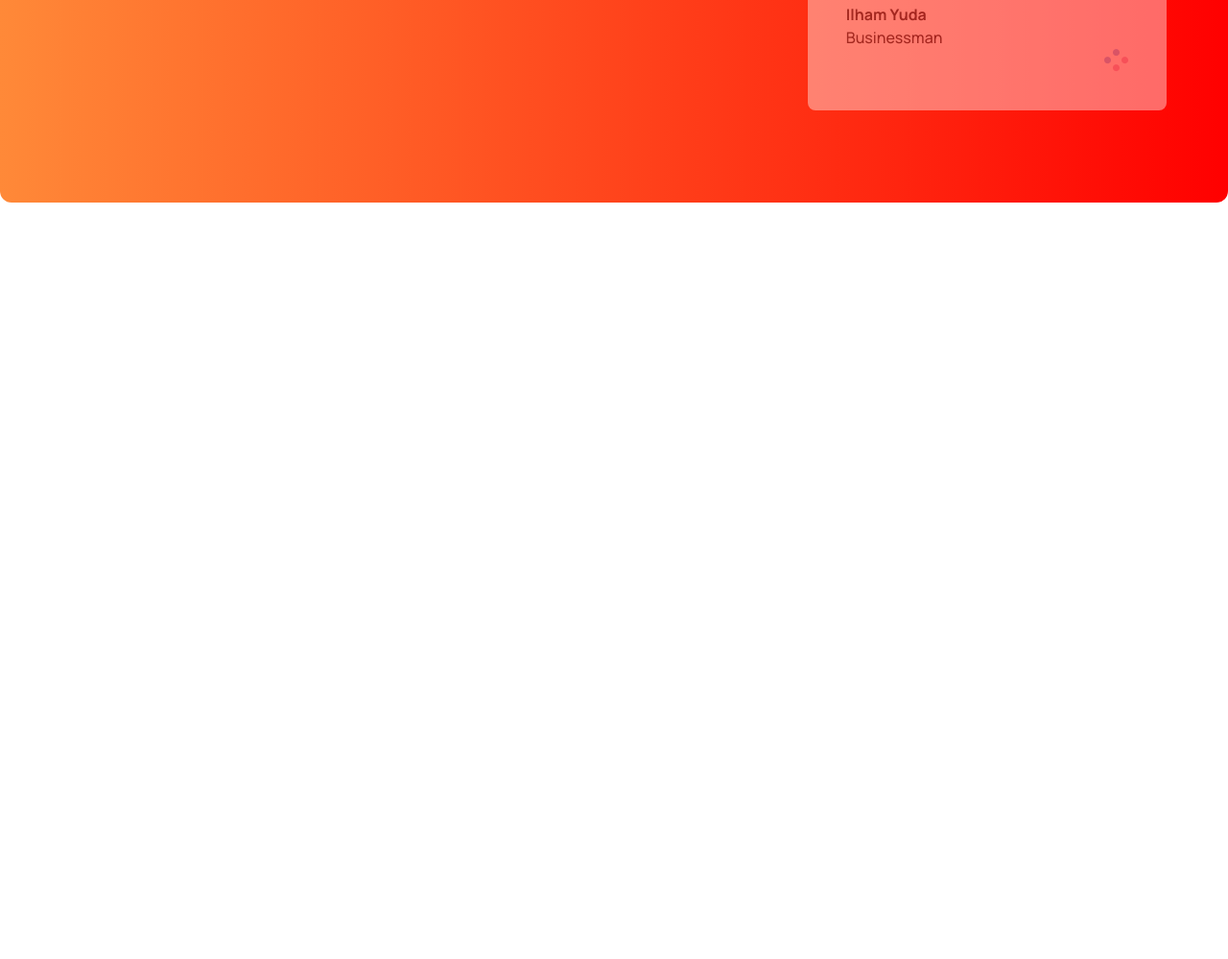
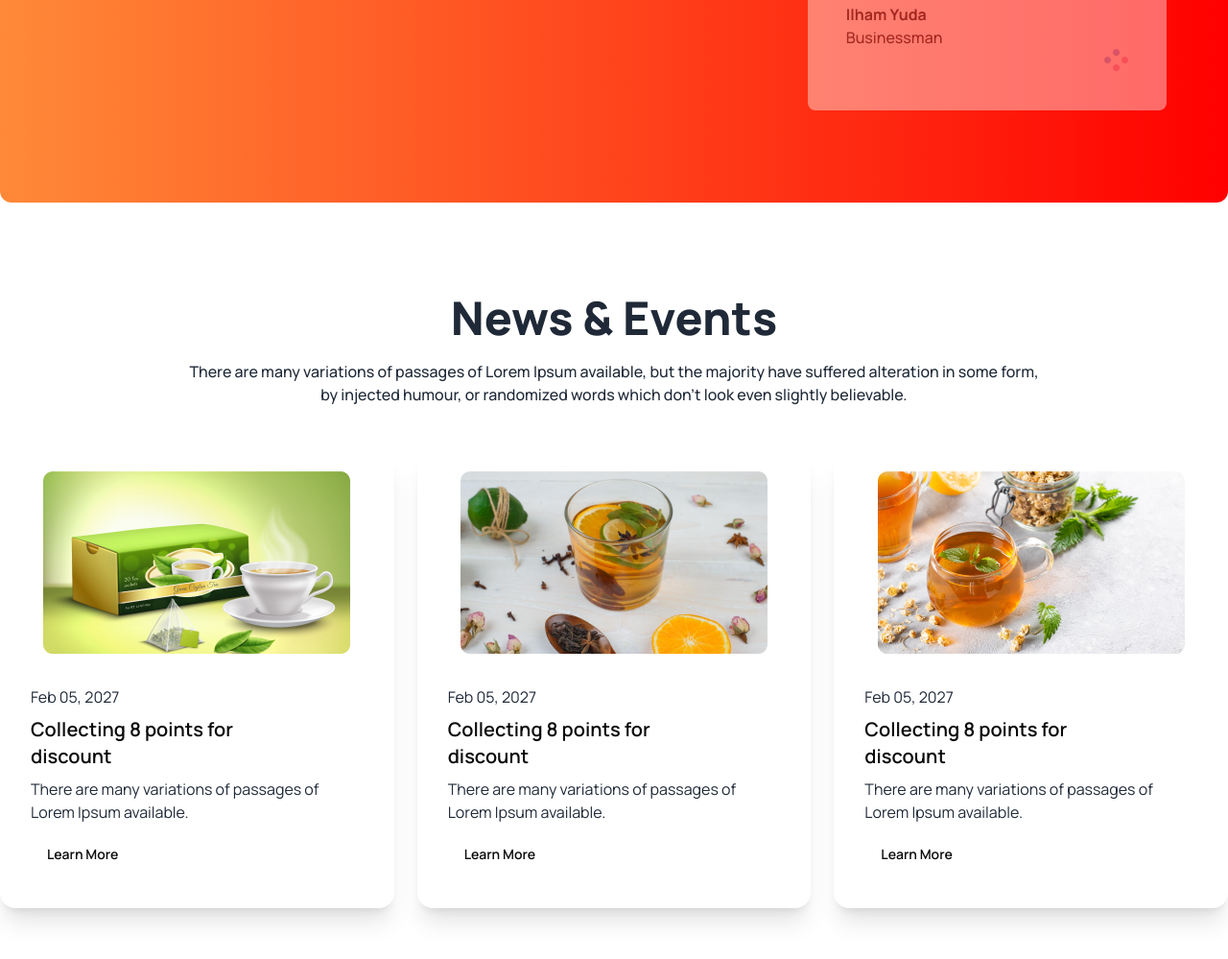
Before and after one commit to Partha-Ds/tea-house-with-daisy-ui, a plain HTML site: page index.html in a window 1280 px wide. Shown: the part 2320-3319 px from the top of the page at 96% size. Before the commit the page ends 2627 px from the top, so only its background shows below. Drawn offline with nearby package versions, Linux system fonts and the light colour scheme.

Commit message:
cews & event section added

```diff
--- a/index.html
+++ b/index.html
@@ -117,7 +117,10 @@
             </div>
             <div class="space-y-5 flex-1">
                 <h3 class="text-5xl font-extrabold">Great Tea, Freshly <br>Presented</h3>
-                <p>The meaning of gong cha is chance is to provide the best tea to emperor from all possessions . It represents the highest quality and self expectation. Establishing in 2006, Gong cha had been deeply appreciated by its customers  because of good words of mouth and unique customized service orginated from Taiwan.</p>
+                <p>The meaning of gong cha is chance is to provide the best tea to emperor from all possessions . It
+                    represents the highest quality and self expectation. Establishing in 2006, Gong cha had been deeply
+                    appreciated by its customers because of good words of mouth and unique customized service orginated
+                    from Taiwan.</p>
                 <h4 class="text-xl font-extrabold">Unique Taste</h4>
                 <p>A Unique and different style from other teapots gives a luxurious and minimalist impression</p>
                 <h4 class="text-xl font-extrabold mt-8">Premium Quality</h4>
@@ -125,7 +128,8 @@
             </div>
         </section>
         <!-- super client section -->
-        <section class="my-24 flex flex-col lg:flex-row gap-12 rounded-xl bg-gradient-to-r from-[#ff8938] to-[#ff0000] px-16 py-24">
+        <section
+            class="my-24 flex flex-col lg:flex-row gap-12 rounded-xl bg-gradient-to-r from-[#ff8938] to-[#ff0000] px-16 py-24">
             <div class="flex lg:pr-28 items-center">
                 <div class="space-y-5">
                     <h2 class="text-5xl font-extrabold text-white">
@@ -134,7 +138,9 @@
                         Clients
                     </h2>
                     <p class="text-white">
-                        There are many variations of passages of Lorem Ipsum available, but the majority have suffered alteration in some form, by injected humour, or randomised words which don't look even slightly believable.
+                        There are many variations of passages of Lorem Ipsum available, but the majority have suffered
+                        alteration in some form, by injected humour, or randomised words which don't look even slightly
+                        believable.
                     </p>
                     <button class="btn btn-primary">Show All</button>
                 </div>
@@ -143,8 +149,10 @@
             <div class="relative">
                 <!-- next review -->
                 <div class="relative z-10 mb-16 opacity-40 p-10 rounded-lg bg-white">
-                    <img class="absolute -top-5 -left-5 border-4 border-white rounded-full bg-white" src="images/client.png" alt="">
-                    <p>We are providing the best and suitable home insurance services for the people who are interested to treatment</p>
+                    <img class="absolute -top-5 -left-5 border-4 border-white rounded-full bg-white"
+                        src="images/client.png" alt="">
+                    <p>We are providing the best and suitable home insurance services for the people who are interested
+                        to treatment</p>
                     <h4 class="font-bold mt-5">Ilham Yuda</h4>
                     <p class="font-medium">Businessman</p>
                     <div class="flex justify-end">
@@ -153,8 +161,10 @@
                 </div>
                 <!-- current review -->
                 <div class="absolute z-20 top-40 lg:-left-24 lg:w-[430px] p-10 rounded-lg bg-white">
-                    <img class="absolute -top-5 -left-5 border-4 border-white rounded-full bg-white" src="images/client.png" alt="">
-                    <p>We are providing the best and suitable home insurance services for the people who are interested to treatment</p>
+                    <img class="absolute -top-5 -left-5 border-4 border-white rounded-full bg-white"
+                        src="images/client.png" alt="">
+                    <p>We are providing the best and suitable home insurance services for the people who are interested
+                        to treatment</p>
                     <h4 class="font-bold mt-5">Ilham Yuda</h4>
                     <p class="font-medium">Businessman</p>
                     <div class="flex justify-end">
@@ -163,12 +173,65 @@
                 </div>
                 <!-- previous review -->
                 <div class="relative z-10 p-10 opacity-40 rounded-lg bg-white">
-                    <img class="absolute -top-5 -left-5 border-4 border-white rounded-full bg-white" src="images/client.png" alt="">
-                    <p>We are providing the best and suitable home insurance services for the people who are interested to treatment</p>
+                    <img class="absolute -top-5 -left-5 border-4 border-white rounded-full bg-white"
+                        src="images/client.png" alt="">
+                    <p>We are providing the best and suitable home insurance services for the people who are interested
+                        to treatment</p>
                     <h4 class="font-bold mt-5">Ilham Yuda</h4>
                     <p class="font-medium">Businessman</p>
                     <div class="flex justify-end">
                         <img src="images/circles.png" alt="">
+                    </div>
+                </div>
+            </div>
+        </section>
+        <!-- news & events section -->
+        <section class="my-24 text-center">
+            <h2 class="text-5xl font-extrabold mb-5">News & Events</h2>
+            <p class="font-medium lg:w-[900px] m-auto">There are many variations of passages of Lorem Ipsum available,
+                but the majority have suffered alteration in some form, by injected humour, or randomized words which
+                don't look even slightly believable. </p>
+            <div class="flex gap-6 flex-col lg:flex-row mt-12 justify-center">
+                <!-- first card -->
+                <div class="card bg-white shadow-xl">
+                    <figure><img class="mt-5" src="images/news-1.png" alt="" /></figure>
+                    <div class="card-body text-left">
+                        <p>Feb 05, 2027</p>
+                        <h2 class="card-title text-neutral-950">Collecting 8 points for
+                        <br>
+                        discount</h2>
+                        <p>There are many variations of passages of Lorem Ipsum available.</p>
+                        <div class="card-actions justify-start">
+                            <button class="btn btn-ghost text-neutral-950">Learn More</button>
+                        </div>
+                    </div>
+                </div>
+                <!-- second card -->
+                <div class="card bg-white shadow-xl">
+                    <figure><img class="mt-5" src="images/news-2.png" alt="" /></figure>
+                    <div class="card-body text-left">
+                        <p>Feb 05, 2027</p>
+                        <h2 class="card-title text-neutral-950">Collecting 8 points for
+                        <br>
+                        discount</h2>
+                        <p>There are many variations of passages of Lorem Ipsum available.</p>
+                        <div class="card-actions justify-start">
+                            <button class="btn btn-ghost text-neutral-950">Learn More</button>
+                        </div>
+                    </div>
+                </div>
+                <!-- third card -->
+                <div class="card bg-white shadow-xl">
+                    <figure><img class="mt-5" src="images/news-3.png" alt="" /></figure>
+                    <div class="card-body text-left">
+                        <p>Feb 05, 2027</p>
+                        <h2 class="card-title text-neutral-950">Collecting 8 points for
+                        <br>
+                        discount</h2>
+                        <p>There are many variations of passages of Lorem Ipsum available.</p>
+                        <div class="card-actions justify-start">
+                            <button class="btn btn-ghost text-neutral-950">Learn More</button>
+                        </div>
                     </div>
                 </div>
             </div>
```
